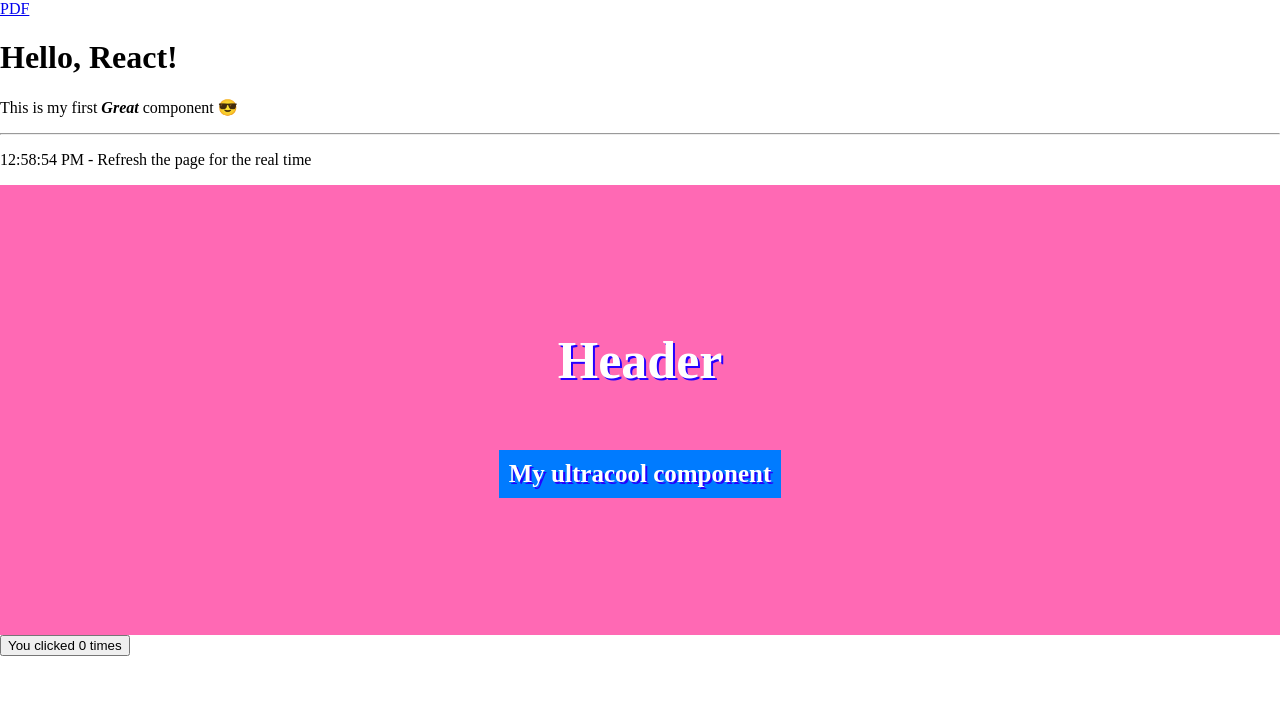
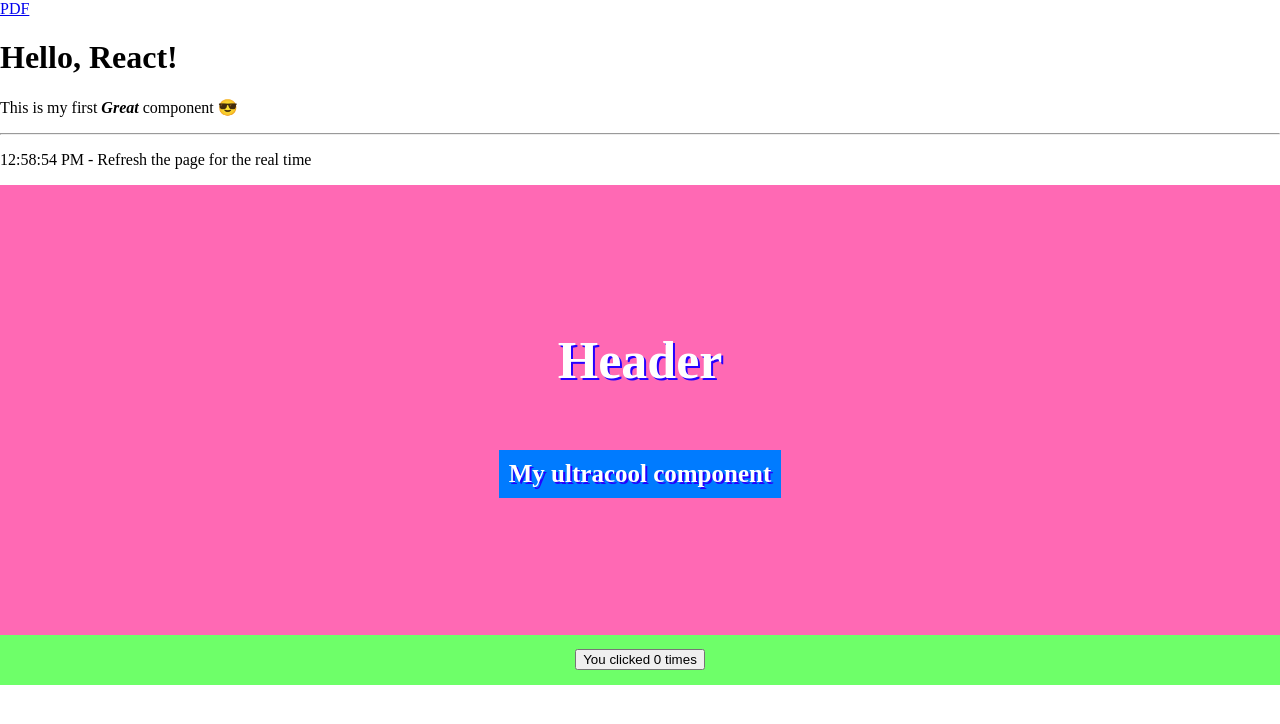
Before and after one commit to Supernuija/portfolio, a React (Create React App) app: page /#/ in a window 1280 px wide. Shown: the top 724 px of the page. Built offline with nearby package versions, Linux system fonts and the light colour scheme.

Commit message:
styles color finally

```diff
--- a/src/components/clickCount.module.scss
+++ b/src/components/clickCount.module.scss
@@ -1,7 +1,7 @@
 .container {
     width: 100%;
-    height: 450px;
-    background: hotpink;
+    height: 50px;
+    background: rgb(110, 255, 105);
     display: flex;
     flex-direction: column;
     justify-content: center;
--- a/src/components/clickCount.tsx
+++ b/src/components/clickCount.tsx
@@ -1,4 +1,5 @@
 import React , { useState } from 'react'
+import styles from './clickCount.module.scss'
 
 type ClickCountProps = {
   initialValue: number,
@@ -10,7 +11,7 @@ const ClickCount: React.FC<ClickCountProps> = ({ initialValue, callback }) => {
 
 
   return (
-    <div>
+    <div className={styles.container}>
       <button onClick={() => {
         setCount(count + 1)
         callback()
--- /dev/null
+++ b/src/navbar/navbar.module.scss
@@ -0,0 +1,3 @@
+.container {
+    background: rgb(105, 255, 128);
+}
```
Also changed, not shown: src/navbar/navbar.tsx (added, +16 -0 lines).
